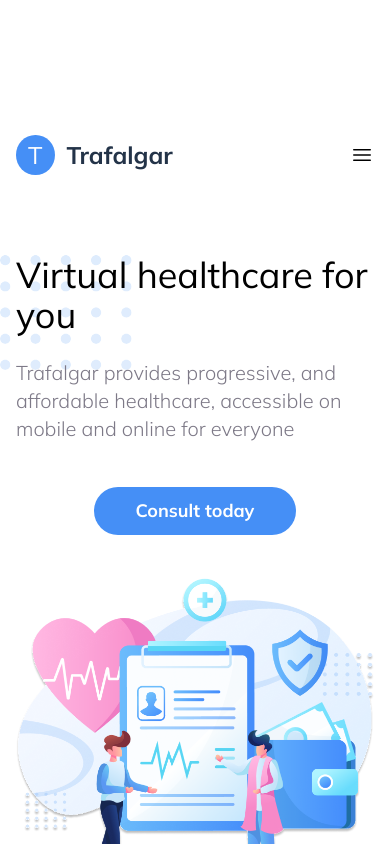
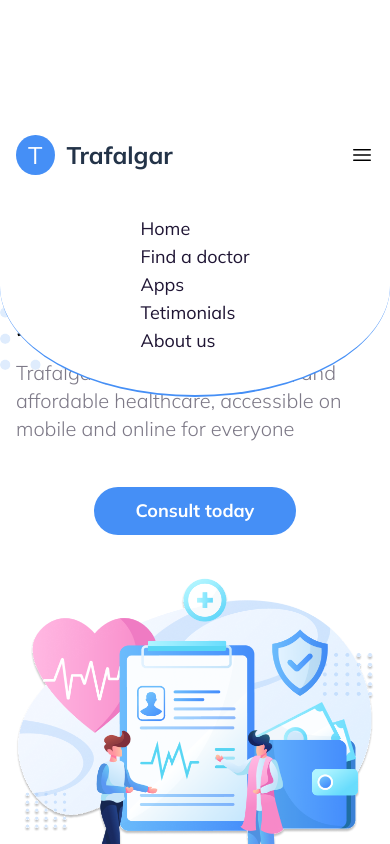
Before and after one commit to Safarbek-ux/trafalgar, a website: page src/index.html in a window 390 px wide. Both pictures are taken after a click on the button 362 px from the left and 155 px from the top of the page. Shown: the top 844 px of the page. Drawn offline with Linux system fonts and the light colour scheme.

Commit message:
Mobile menu qo'shildi

```diff
--- a/src/index.html
+++ b/src/index.html
@@ -15,7 +15,7 @@
   <body class="font-muli">
     <!-- Header section-->
 
-    <header class="pt-[135px] mb-20">
+    <header class="relative pt-[135px] mb-20">
       <div
         class="container mx-auto max-w-7xl items-center w-full px-4 flex justify-between"
       >
@@ -53,7 +53,7 @@
               >
             </li>
           </ul>
-          <button class="md:hidden bg-transparent border-none">
+          <button class="hamburger-js md:hidden bg-transparent border-none">
             <svg
               xmlns="http://www.w3.org/2000/svg"
               fill="none"
@@ -71,6 +71,35 @@
           </button>
         </nav>
       </div>
+       <nav class="rounded-b-[50%] p-10  border-b-bl border-b-2 opacity-0 transition-all duration-300 ease-linear absolute z-20 container mx-auto max-w-7xl items-center justify-center w-full px-4 bg-white mobile-nav flex">
+          <ul class="flex-col md:hidden items-center gap-10 menulist">
+            <li>
+              <a class="text-navtextcolor text-lg hover:font-bold" href="#"
+                >Home</a
+              >
+            </li>
+            <li>
+              <a class="text-navtextcolor text-lg hover:font-bold" href="#"
+                >Find a doctor</a
+              >
+            </li>
+            <li>
+              <a class="text-navtextcolor text-lg hover:font-bold" href="#"
+                >Apps</a
+              >
+            </li>
+            <li>
+              <a class="text-navtextcolor text-lg hover:font-bold" href="#"
+                >Tetimonials</a
+              >
+            </li>
+            <li>
+              <a class="text-navtextcolor text-lg hover:font-bold" href="#"
+                >About us</a
+              >
+            </li>
+          </ul>
+          </nav>
     </header>
 
     <!-- Main section -->
@@ -496,5 +525,6 @@
         </ul>
       </div>
     </footer>
+    <script src="js/main.js"></script>
   </body>
 </html>
--- /dev/null
+++ b/src/js/main.js
@@ -0,0 +1,5 @@
+let btn = document.querySelector('.hamburger-js');
+let menu = document.querySelector('.mobile-nav');
+btn.addEventListener('click', () => {
+    menu.classList.toggle('opacity-100');
+})
```
Also changed, not shown: dist/output.css.
